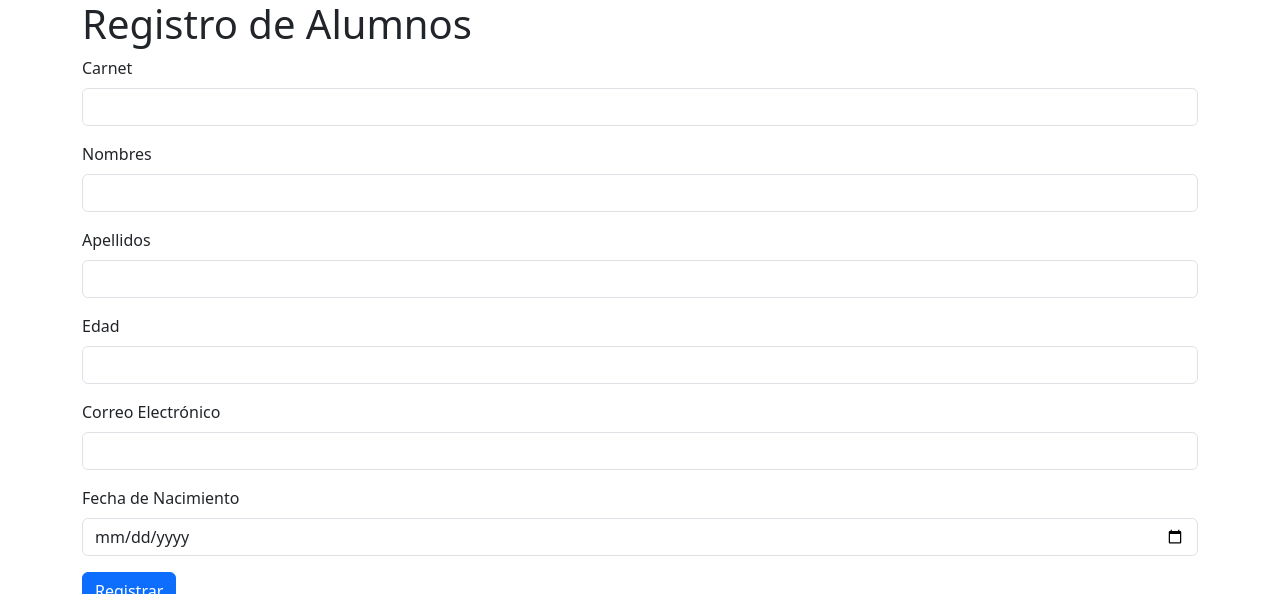
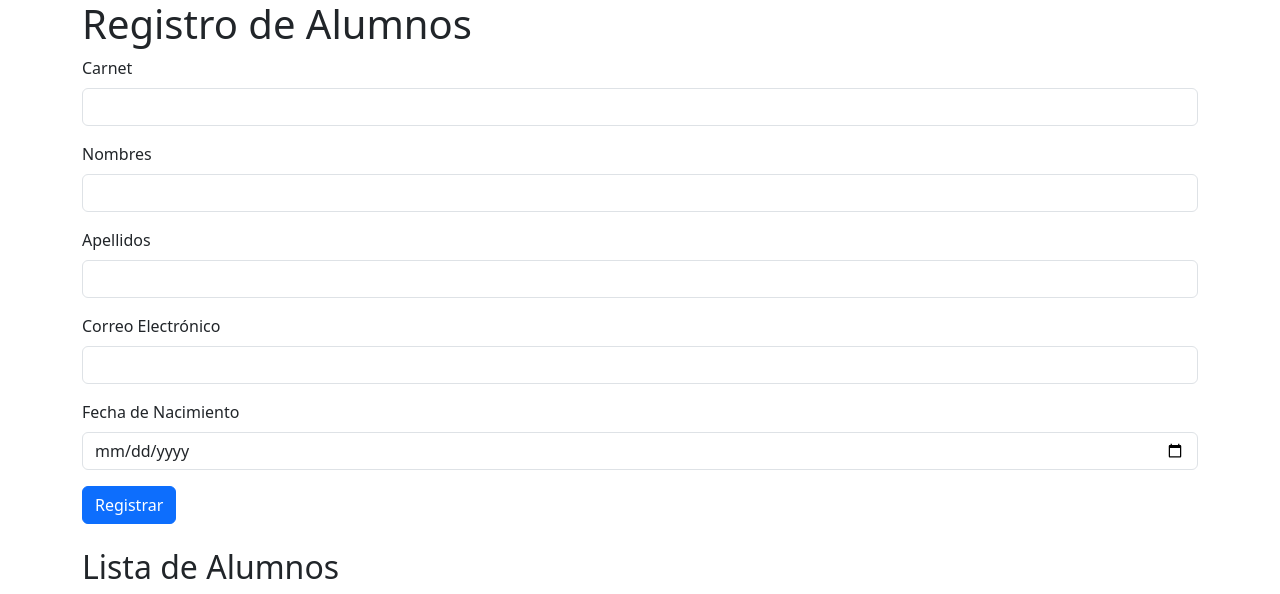
Before and after one commit to Star054/ABC-Python-djago-y-postres, a Django app: page /task/ in a window 1280 px wide. Shown: the top 594 px of the page. Run offline with Django 5.2, Linux system fonts and the light colour scheme; data that the repository does not hold is empty.

Commit message:
Actualizar archivos del módulo de tarea y agregar script de migración para eliminar la edad del alumno

```diff
--- a/task/forms.py
+++ b/task/forms.py
@@ -4,4 +4,4 @@ from .models import Alumno
 class AlumnoForm(forms.ModelForm):
     class Meta:
         model = Alumno
-        fields = ['carnet', 'nombres', 'apellidos', 'edad', 'correo_electronico', 'fecha_nacimiento']
+        fields = ['carnet', 'nombres', 'apellidos', 'correo_electronico', 'fecha_nacimiento']
--- a/task/models.py
+++ b/task/models.py
@@ -1,10 +1,10 @@
+
 from django.db import models
 
 class Alumno(models.Model):
-    carnet = models.CharField(max_length=20)
+    carnet = models.CharField(max_length=20, unique=True)
     nombres = models.CharField(max_length=100)
     apellidos = models.CharField(max_length=100)
-    edad = models.PositiveIntegerField(null=True)
     correo_electronico = models.EmailField()
     fecha_nacimiento = models.DateField()
 
--- a/task/templates/list_alumnos.html
+++ b/task/templates/list_alumnos.html
@@ -25,10 +25,6 @@
             <div class="mb-3">
                 <label for="apellidos" class="form-label">Apellidos</label>
                 <input type="text" class="form-control" id="apellidos" name="apellidos" required>
-            </div>
-            <div class="mb-3">
-                <label for="edad" class="form-label">Edad</label>
-                <input type="number" class="form-control" id="edad" name="edad" required>
             </div>
             <div class="mb-3">
                 <label for="correoElectronico" class="form-label">Correo Electrónico</label>
--- a/task/views.py
+++ b/task/views.py
@@ -12,7 +12,6 @@ def create_alumnos(request):
         carnet = request.POST.get('carnet')
         nombres = request.POST.get('nombres')
         apellidos = request.POST.get('apellidos')
-        edad = request.POST.get('edad')  # Obtener el valor de la edad desde el formulario
         correo_electronico = request.POST.get('correoElectronico')
         fecha_nacimiento = request.POST.get('fechaNacimiento')
 
@@ -21,7 +20,6 @@ def create_alumnos(request):
             carnet=carnet,
             nombres=nombres,
             apellidos=apellidos,
-            edad=edad,  # Pasar el valor de la edad al crear el objeto Alumno
             correo_electronico=correo_electronico,
             fecha_nacimiento=fecha_nacimiento
         )
```
Also changed, not shown: task/migrations/0004_remove_alumno_edad_alter_alumno_carnet.py (added).
